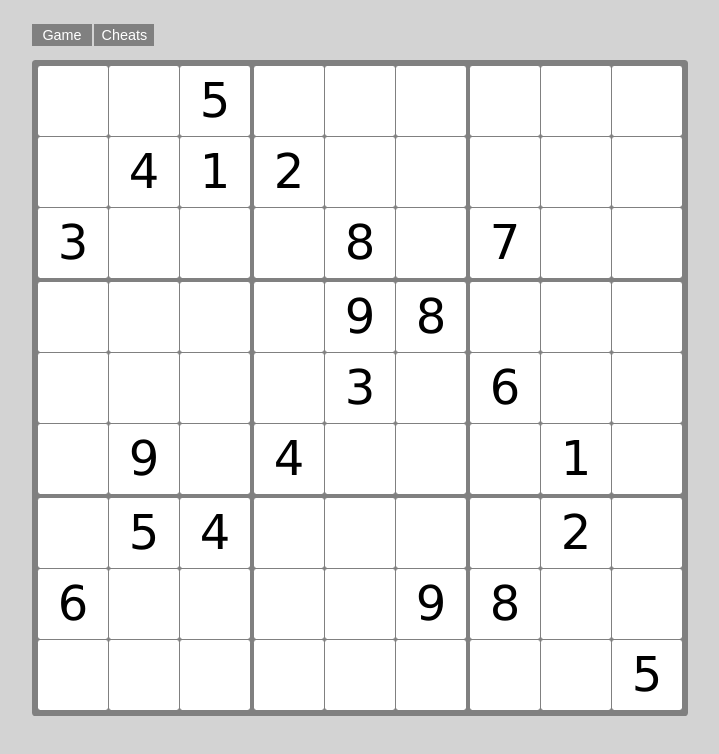
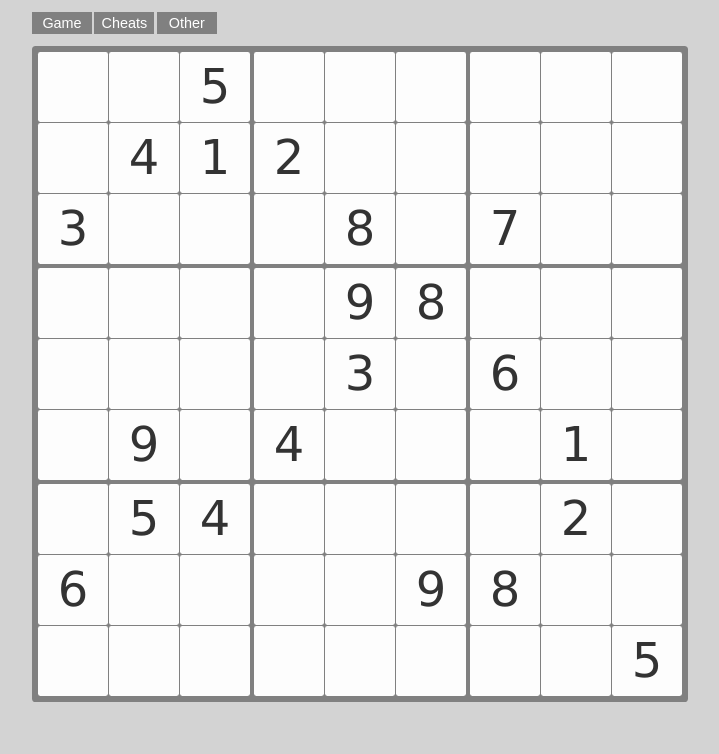
Before and after one commit to Lennart-321/sudoku, a React (Vite) app: page / in a window 1280 px wide. Shown: the top 754 px of the page, without its empty margins (280-999 px from the left). Built offline with nearby package versions, Linux system fonts and the light colour scheme.

Commit message:
Small adjustments

```diff
--- a/src/App.css
+++ b/src/App.css
@@ -1,15 +1,17 @@
 #root {
   max-width: 1280px;
   margin: 0 auto;
-  padding: 2rem;
+  /* padding: 2rem; */
+  /* padding: 1rem 0 0 0; */
   text-align: center;
   display: grid;
-  grid-template-rows: 3rem 1fr;
+  grid-template-rows: auto 1fr;
   justify-content: center;
   /* background-color: lightgrey; */
+  /* background-color: aliceblue; */
 }
 
-.logo {
+/* .logo {
   height: 6em;
   padding: 1.5em;
   will-change: filter;
@@ -43,4 +45,4 @@
 
 .read-the-docs {
   color: #888;
-}
+} */
--- a/src/App.jsx
+++ b/src/App.jsx
@@ -1,10 +1,8 @@
 import { useState } from "react";
-// import reactLogo from "./assets/react.svg";
-// import viteLogo from "/vite.svg";
 import Board from "./Board.jsx";
-import { Game } from "./Game.js";
+import { Menu } from "./Menu.jsx";
+import { Message } from "./Message.jsx";
 import "./App.css";
-import { Menu } from "./Menu.jsx";
 
 //const glbDefaultGame = new Game();
 function App() {
@@ -26,6 +24,7 @@ function App() {
     <>
       <Menu refresh={refresh} />
       <Board />
+      <Message />
     </>
   );
 
--- a/src/Board.css
+++ b/src/Board.css
@@ -8,11 +8,14 @@
 
   /* background-color: rgba(0, 0, 0, 0.5); */
   background-color: gray;
-  border: var(--boardBoarder) gray solid;
+  border: var(--boardBorder) gray solid;
   border-radius: 0.3rem;
+  margin: 0;
+  padding: 0;
 }
 
 .cell {
+  --cell-backgroud: #fdfdfd;
   width: var(--cellSz);
   height: var(--cellSz);
   font-size: 4rem;
@@ -20,7 +23,7 @@
   line-height: var(--cellSz);
   border-radius: 0.2rem;
   user-select: none;
-  background-color: white;
+  background-color: var(--cell-backgroud);
 
   /* margin: 0.1rem; */
   /* display: grid;
@@ -31,7 +34,6 @@
 .cell > .help-grid {
   display: none;
 }
-
 .cell.empty:hover > .help-grid,
 .cell.help > .help-grid {
   width: 100%;
@@ -65,17 +67,18 @@
   display: inline;
 }
 .cell.help .help-symbol.reduced {
-  color: rgb(245, 245, 245); /*TODO*/
+  /* color: rgb(245, 245, 245); */
+  color: var(--cell-backgroud);
 }
 
 .cell {
-  color: blue;
+  color: #06d;
 }
 .cell.fixed {
-  color: black;
+  color: #333;
 }
 .cell.wrong {
-  color: red;
+  color: #c00;
 }
 
 .help-symbol {
--- a/src/Board.jsx
+++ b/src/Board.jsx
@@ -2,7 +2,6 @@ import { useState } from "react";
 import "./Board.css";
 import Cell from "./Cell.jsx";
 import { Sudoku } from "./Sudoku.js";
-import { Message } from "./Message.jsx";
 
 export default function Board() {
   const [updateCount, setUpdateCount] = useState(0);
@@ -20,8 +19,6 @@ export default function Board() {
           <Cell key={ix} index={ix} boardChanged={setUpdateCount} />
         ))}
       </div>
-      <Message />
-      {/*messageComp*/}
     </>
   );
 }
--- a/src/Menu.css
+++ b/src/Menu.css
@@ -4,6 +4,7 @@
   gap: 0.2rem;
   text-align: start;
   user-select: none;
+  margin: 1rem 0;
 }
 .dropbtn {
   font-size: 1.2rem;
--- a/src/Menu.jsx
+++ b/src/Menu.jsx
@@ -74,6 +74,14 @@ export function Menu({ refresh }) {
           {onOffMenuItem("Show Errors", Settings.showErrors, Settings.toggleShowErrors)}
         </div>
       </div>
+      <div className="dropdown">
+        <button className="dropbtn">
+          Other
+        </button>
+        <div className="dropdown-content settings">
+          <a className="menu-alt" onClick={Sudoku.showSudokuInfo}>Info</a>
+        </div>
+      </div>
     </nav>
   );
 }
--- a/src/Message.css
+++ b/src/Message.css
@@ -1,21 +1,23 @@
 #message-modal-outer {
-  position: fixed; /* Stay in place */
+  /* position: fixed; Stay in place */
+  position: absolute;
   z-index: 1; /* Sit on top */
   left: 0;
   top: 0;
   width: 100%; /* Full width */
-  height: 100%; /* Full height */
-  overflow: auto; /* Enable scroll if needed */
+  height: 100%; /*Full height*/
+  /*overflow: auto;  Enable scroll if needed */
   background-color: rgba(0, 0, 0, 0.2); /* Black w/ opacity */
 }
 
 /* Modal Content/Box */
 #message-modal-inner {
-  background-color: #fefefe;
-  margin: 25% 10%; /* 15% from the top and centered */
+  background-color: #fafafa;
+  /*margin: 25% 10%;  15% from the top and centered */
+  margin: 18rem auto 0 auto;
   padding: 1rem 2rem;
   border: 1px solid #888;
-  width: 80%; /* Could be more or less, depending on screen size */
+  width: 54rem; /*80%;  Could be more or less, depending on screen size */
   font-size: 2rem; /*larger;*/
   font-weight: bold;
   text-align: center;
--- a/src/Message.jsx
+++ b/src/Message.jsx
@@ -5,7 +5,6 @@ import "./Message.css";
 let currentMessageId = 0;
 export function Message(/*{ removeMessage, jsxMessage, timeoutSec }*/) {
   const [messageInfo, setMessage] = useState([null, 0]);
-  //const messageId = useRef(0);
   const timeOutId = useRef(0);
   const thisMessageId = ++currentMessageId;
 
--- a/src/Settings.js
+++ b/src/Settings.js
@@ -64,7 +64,7 @@ export class Settings {
       if (isOn && !Settings.showOnlyEditedHelp) {
         Settings.showOnlyEditedHelp = true;
       }
-      Sudoku.updateMenu();
+      Sudoku.updateMenu && Sudoku.updateMenu();
     }
   }
 }
--- a/src/Sudoku.js
+++ b/src/Sudoku.js
@@ -168,4 +168,16 @@ export class Sudoku {
     const nrRed = Calc.simpleReduceFromDetermined(Sudoku.currentGame.board);
     return nrRed > 0;
   }
+  static showSudokuInfo() {
+    Sudoku.importantMessage &&
+      Sudoku.importantMessage(
+        [
+          //"SUDOKU by Lennart",
+          "Use Ctrl + click to keep support symbol.",
+          "Use Ctrl + click to focus on more than one symbol.",
+        ],
+        "#333",
+        0
+      );
+  }
 }
--- a/src/index.css
+++ b/src/index.css
@@ -3,11 +3,14 @@ body {
   background-color: lightgrey;
 }
 :root {
+  position: relative;
+  /* background-color: #eee; */
+
   --fontSize: 10px;
   /* tot cell mrg = 6*bigmrg + 12*smlmrg  */
   --bigmrg: 0.2rem;
   --smlmrg: 0.075rem;
-  --boardBoarder: 0.4rem;
+  --boardBorder: 0.4rem;
   --boardSz: 54rem;
   --cellSz: calc((var(--boardSz) - 6 * var(--bigmrg) - 12 * var(--smlmrg)) / 9);
   --helpSz: calc(var(--cellSz) / 3);
```
